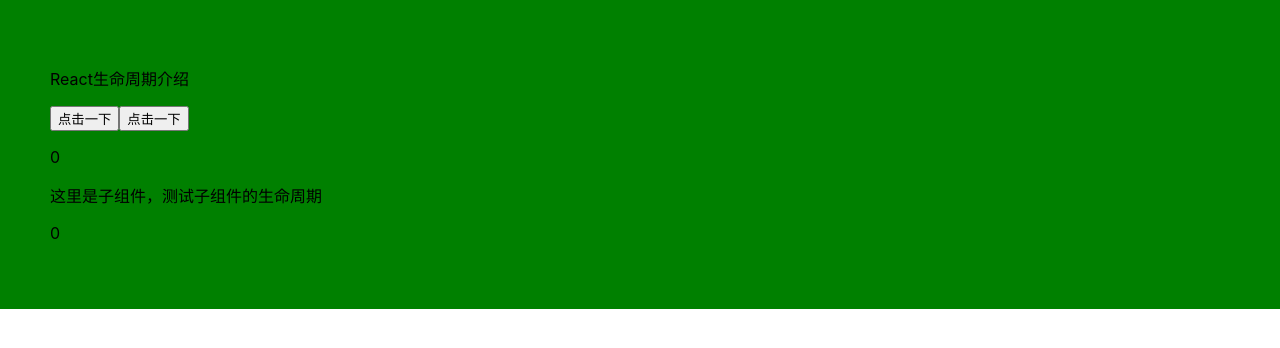
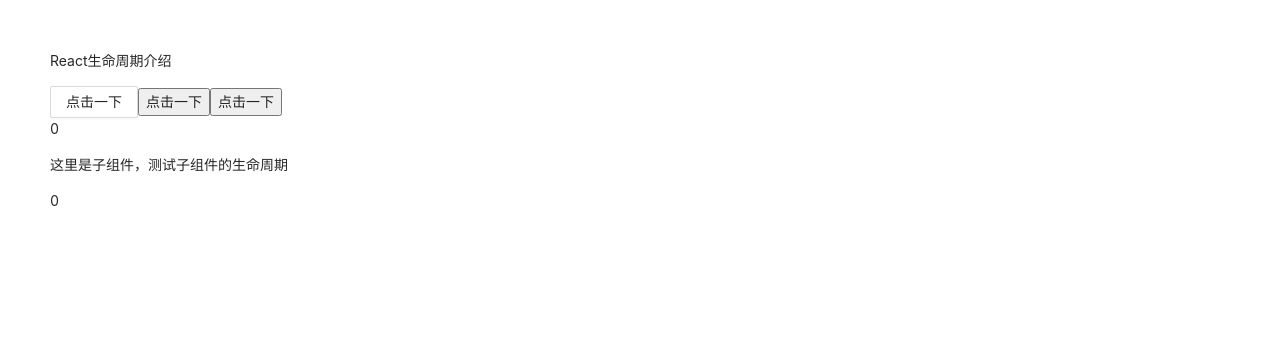
Before and after one commit to FELBC/react-antd-manage, a React app: page / in a window 1280 px wide. Shown: the top 348 px of the page. Built offline with nearby package versions, Linux system fonts and the light colour scheme.

Commit message:
新增antd依赖包，Life.js引入antd.css,Button，测试

```diff
--- a/package.json
+++ b/package.json
@@ -10,6 +10,7 @@
     "@testing-library/user-event": "^7.1.2",
     "@typescript-eslint/eslint-plugin": "^2.10.0",
     "@typescript-eslint/parser": "^2.10.0",
+    "antd": "^4.1.2",
     "axios": "^0.19.2",
     "babel-eslint": "10.1.0",
     "babel-jest": "^24.9.0",
--- a/src/pages/demo/Life.js
+++ b/src/pages/demo/Life.js
@@ -1,6 +1,8 @@
 import React from 'react';
 import Child from './Child';
+import {Button} from 'antd';
 import './index.less'
+import 'antd/dist/antd.css';
 
 export default class Life extends React.Component{
     constructor(props){
@@ -35,6 +37,7 @@
         return (
             <div className='content'>
                 <p>React生命周期介绍</p>
+                <Button onClick={this.handleAdd}>点击一下</Button>
                 <button onClick={this.handleAdd}>点击一下</button>
                 <button onClick={this.handleClick.bind(this)}>点击一下</button>
                 <p>{this.state.count}</p>
--- a/src/pages/demo/index.less
+++ b/src/pages/demo/index.less
@@ -1,4 +1,3 @@
 .content {
     padding:50px;
-    background: green;;
 }
```
Also changed, not shown: 1 other file (tests, documents, lock files or other folders).
